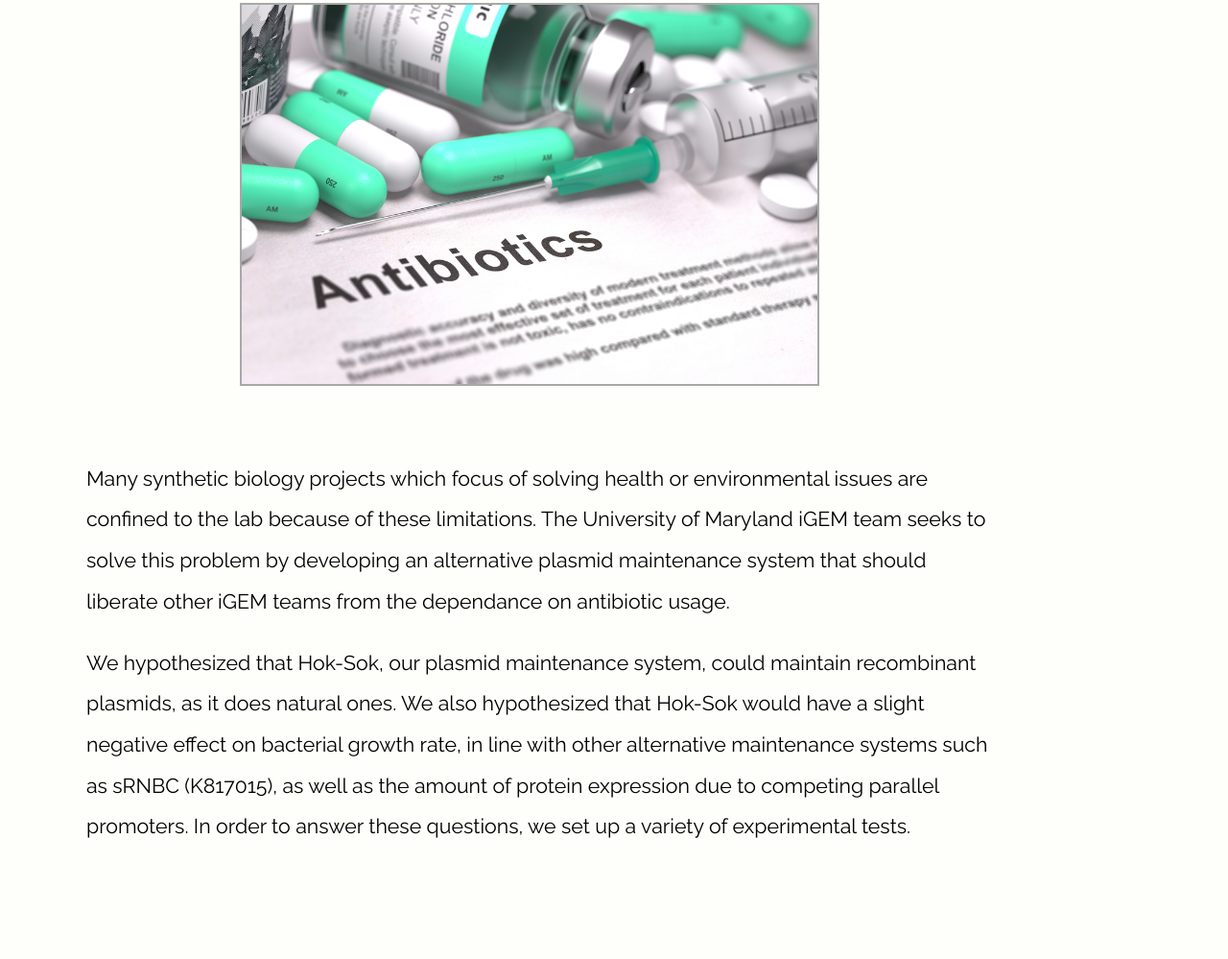
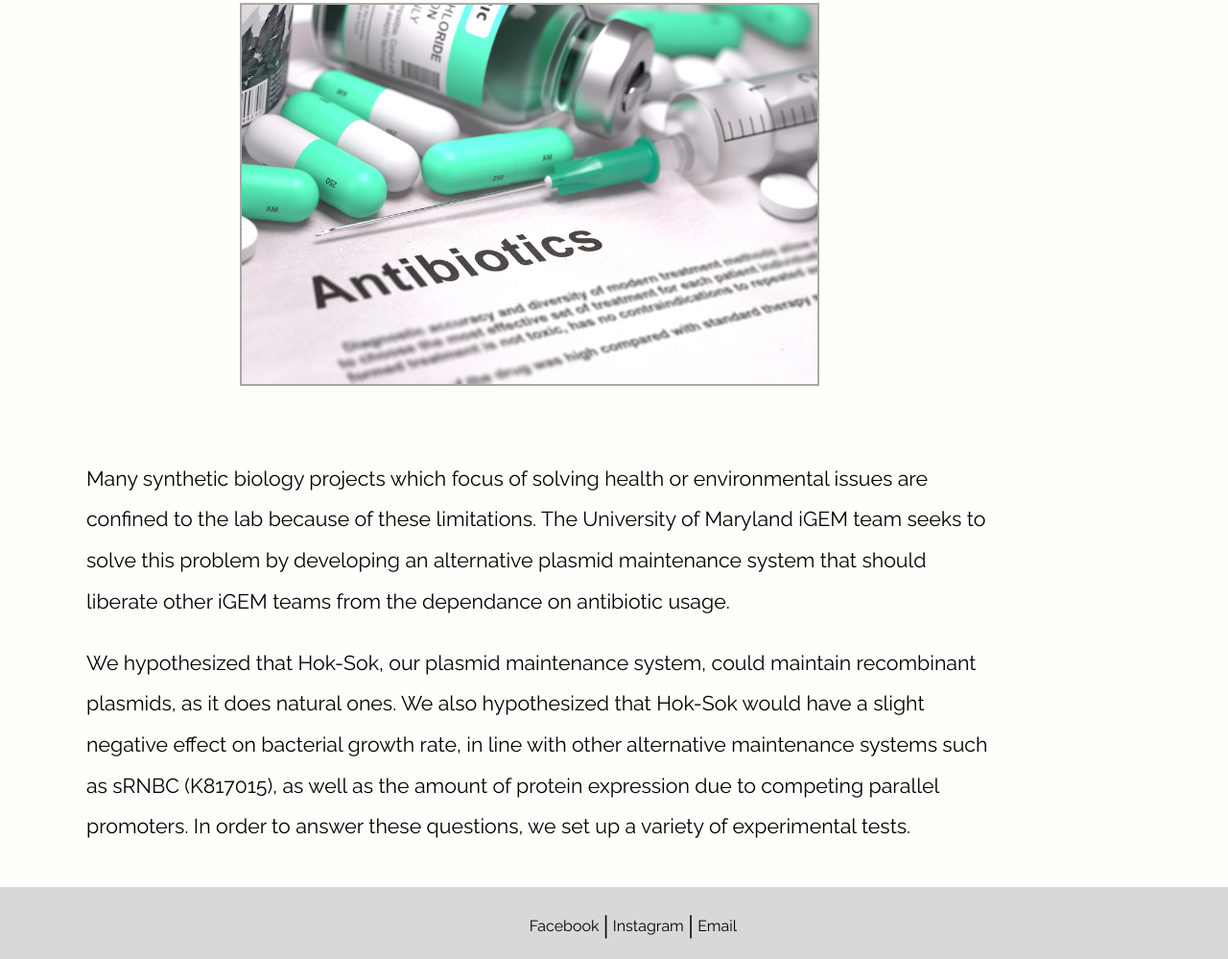
Before and after one commit to jeesangho/UMaryland-iGEM-Wiki-2016, a plain HTML site: page hoksok.html in a window 1280 px wide. Shown: the part 1108-2107 px from the top of the page at 96% size. Before the commit the page ends 2012 px from the top, so only its background shows below. Drawn offline with nearby package versions, Linux system fonts and the light colour scheme.

Commit message:
finished bot nav for hoksok + fixed hover effect

```diff
--- a/css/hoksok.css
+++ b/css/hoksok.css
@@ -76,7 +76,7 @@ nav ul li {
     width: 100%;
     height: 75px;
     left: 0;
-    margin-top: 800px;
+    margin-top: 20px;
 }
 
 #bot-nav ul {
--- a/hoksok.html
+++ b/hoksok.html
@@ -15,6 +15,7 @@
 	<link href='https://fonts.googleapis.com/css?family=Raleway:400,200' rel='stylesheet' type='text/css' />
 	<!-- Load CSS for the page -->
 	<link href='css/hoksok.css' rel='stylesheet' type='text/css' />
+	<link href="css/hover.css" rel="stylesheet" media="all">
 	<!-- Title of the web page - as displayed in the tab -->
 	<title>UMaryland iGEM 2015 - Hok/Sok</title>
 </head>
@@ -321,6 +322,15 @@
 		</div>
 		<!-- end of #div-results -->
 	</div>
+	<div id="bot-nav">
+		<ul>
+			<li> <a href="https://www.facebook.com/UMarylandiGEM/">Facebook</a></li>
+			<li>|</li>
+			<li> <a href="https://www.instagram.com/umarylandigem/">Instagram</a></li>
+			<li>|</li>
+			<li> <a href="mailto:umarylandigem@gmail.com">Email</a></li>
+		</ul>
+	</div>
 </body>
 <script>
 var current = 'purpose'; // sets initial display to be purpose
```
Also changed, not shown: index.html (+1 -1 lines), projects.html (+1 -0 lines).
